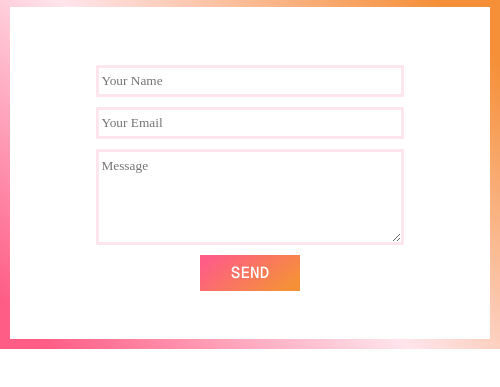
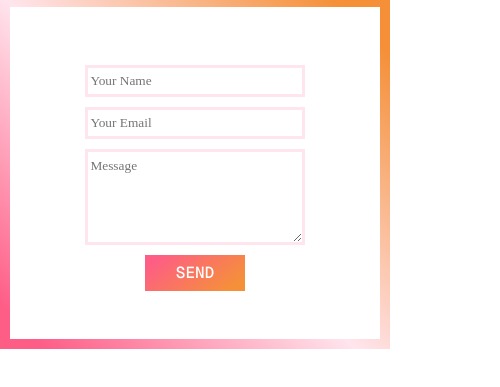
Before and after one commit to convolutedbutterfly/chubbTech, a website with bundled scripts: page index.html in a window 390 px wide. Both pictures are taken after a click on the element "GET IN TOUCH →". Shown: the part 329-716 px from the top of the page, 500 px wide, since content can reach past the window. Built offline with nearby package versions, Linux system fonts and the light colour scheme; a web font is replaced by a local one.

Commit message:
form styling for mobile

```diff
--- a/maintenance.css
+++ b/maintenance.css
@@ -620,6 +620,7 @@ html {
   }
   #contact-form-expand-button {
     margin: auto;
+    cursor: pointer;
   }
   #contact-form-container {
     display:block;
@@ -633,6 +634,7 @@ html {
   #contact-form-container.visible {
     opacity:1;
     width:500px;
+    max-width: 100%;
 
   }
   #contact-form {
@@ -664,6 +666,7 @@ html {
     outline: none;
     min-width:100px;
     margin: auto;
+    cursor: pointer;
   }
 
 h1 span {
```
